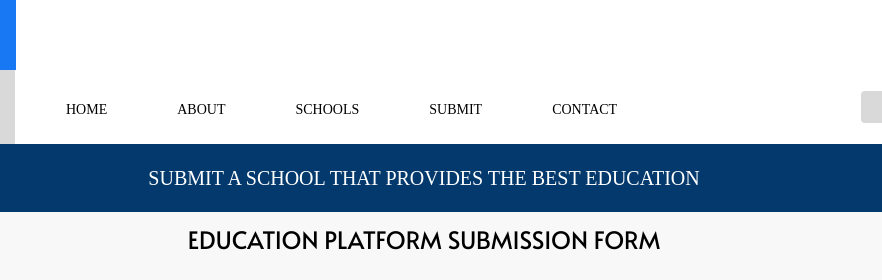
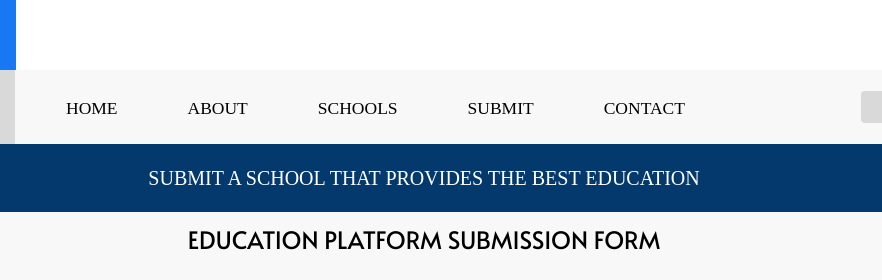
Before and after one commit to FEU-TECH-Advance-Web-Design-Ramirez/AWD-FINALS-RAGINGBOLTS, a website: page pages/submitPage/index.html in a window 1280 px wide. Shown: the top 280 px of the page, 216-1098 px from the left. Drawn offline with nearby package versions, Linux system fonts and the light colour scheme; a web font is replaced by a local one.

Commit message:
fix(education platform submission form): corrected nav header font size

```diff
--- a/pages/submitPage/index.html
+++ b/pages/submitPage/index.html
@@ -72,14 +72,13 @@
 
 
             <nav class="flex justify-between items-center lg:hidden">
-                <div
-                class="nav-links duration-500 lg:static absolute bg-white lg:min-h-fit min-h-[40vh] left-0 top-[-100%] lg:w-auto w-full flex items-center shadow-md px-5">
+                <div class="nav-links duration-500 lg:static  absolute bg-white lg:min-h-fit min-h-[40vh] left-0 top-[-100%] lg:w-auto w-full flex items-center shadow-md px-5">
                     <ul class="flex lg:flex-row flex-col md:items-center lg:gap-[4vw] gap-8" id="navCTA";">
-                        <li><a href="pagesindex.html"        class="no-underline rounded-xl m-7 p-3 m hover:bg-gray-300 transition-colors">HOME</a></li>
-                        <li><a href="pages\page1\index.html" class="no-underline rounded-xl m-7 p-3 hover:bg-gray-300 transition-colors">ABOUT</a></li>
-                        <li><a href="pages\page2\index.html" class="no-underline rounded-xl m-7 p-3 hover:bg-gray-300 transition-colors">SCHOOLS</a></li>
-                        <li><a href="pages\page4\index.html" class="no-underline rounded-xl m-7 p-3 hover:bg-gray-300 transition-colors">SUBMIT</a></li>
-                        <li><a href="pages\page3\index.html" class="no-underline rounded-xl m-7 p-3 hover:bg-gray-300 transition-colors">CONTACT</a></li>
+                        <li><a href="\index.html"                    class="no-underline rounded-xl m-7 p-3 m hover:bg-gray-300 transition-colors">HOME</a></li>
+                        <li><a href="\pages\aboutUs\index.html"      class="no-underline rounded-xl m-7 p-3 hover:bg-gray-300 transition-colors">ABOUT</a></li>
+                        <li><a href="\pages\schoolPage\index.html"   class="no-underline rounded-xl m-7 p-3 hover:bg-gray-300 transition-colors">SCHOOLS</a></li>
+                        <li><a href="\pages\submitReview\index.html" class="no-underline rounded-xl m-7 p-3 hover:bg-gray-300 transition-colors">SUBMIT</a></li>
+                        <li><a href="\pages\contactPage\index.html"  class="no-underline rounded-xl m-7 p-3 hover:bg-gray-300 transition-colors">CONTACT</a></li>
                     </ul>
                 </div>
                 <div class="flex items-center gap-6">
@@ -115,19 +114,19 @@
 </lowerNav>
 
 <!-- Main Navigation -->
-<div class="hidden lg:flex bg-white shadow:xl items-center lg:justify-between w-full lightgrey">
+<div class="hidden lg:flex shadow:xl items-center lg:justify-between w-full lightgrey">
     <div class="flex items-center bg-[#D9D9D9] p-3 pr-7">
         <img src="assets/img/ranking 3.svg" alt="" class="mr-4">
         <img src="assets/img/RAGINGBOLT.svg" alt="">
     </div>
 
-    <div class="ml-4">
+    <div class="ml-4 ">
         <ul class="flex ">
-            <li><a href="#"                        class="p-[16.5px] lg:py-[19px] lg:p-[15.5px] xl:p-[35px] xl:py-[19px] hover:bg-gray-300 active:bg-gray-400 transition-colors text-sm">HOME</a></li>
-            <li><a href="pages/page1/aboutus.html" class="p-[16.5px] lg:py-[19px] lg:p-[15.5px] xl:p-[35px] xl:py-[19px] hover:bg-gray-300 active:bg-gray-400 transition-colors text-sm">ABOUT</a></li>
-            <li><a href="pages/page2/schools.html" class="p-[16.5px] lg:py-[19px] lg:p-[15.5px] xl:p-[35px] xl:py-[19px] hover:bg-gray-300 active:bg-gray-400 transition-colors text-sm">SCHOOLS</a></li>
-            <li><a href="pages/page3/contact.html" class="p-[16.5px] lg:py-[19px] lg:p-[15.5px] xl:p-[35px] xl:py-[19px] hover:bg-gray-300 active:bg-gray-400 transition-colors text-sm">SUBMIT</a></li>
-            <li><a href="pages/page4/contact.html" class="p-[16.5px] lg:py-[19px] lg:p-[15.5px] xl:p-[35px] xl:py-[19px] hover:bg-gray-300 active:bg-gray-400 transition-colors text-sm">CONTACT</a></li>
+            <li><a href=\index.html"                    class="p-[16.5px] lg:py-[19px] lg:p-[15.5px] xl:p-[35px] xl:py-[27px] hover:bg-gray-300 active:bg-gray-400 transition-colors text-[17.5px]">HOME</a></li>
+            <li><a href=\pages\aboutUs\index.html"      class="p-[16.5px] lg:py-[19px] lg:p-[15.5px] xl:p-[35px] xl:py-[27px] hover:bg-gray-300 active:bg-gray-400 transition-colors text-[17.5px]">ABOUT</a></li>
+            <li><a href=\pages\schoolPage\index.html"   class="p-[16.5px] lg:py-[19px] lg:p-[15.5px] xl:p-[35px] xl:py-[27px] hover:bg-gray-300 active:bg-gray-400 transition-colors text-[17.5px]">SCHOOLS</a></li>
+            <li><a href=\pages\submitReview\index.html" class="p-[16.5px] lg:py-[19px] lg:p-[15.5px] xl:p-[35px] xl:py-[27px] hover:bg-gray-300 active:bg-gray-400 transition-colors text-[17.5px]">SUBMIT</a></li>
+            <li><a href=\pages\contactPage\index.html"  class="p-[16.5px] lg:py-[19px] lg:p-[15.5px] xl:p-[35px] xl:py-[27px] hover:bg-gray-300 active:bg-gray-400 transition-colors text-[17.5px]">CONTACT</a></li>
         </ul>
     </div>
     <div class="ml-auto">
```
